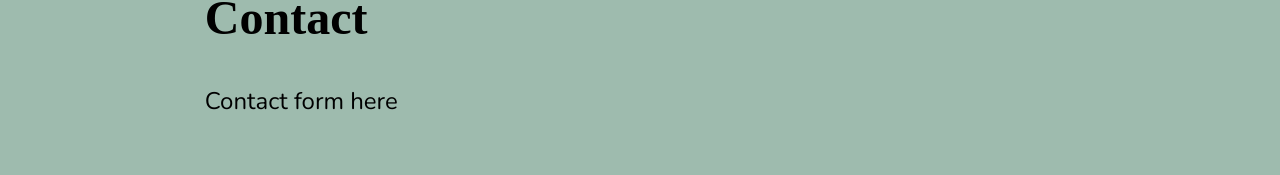
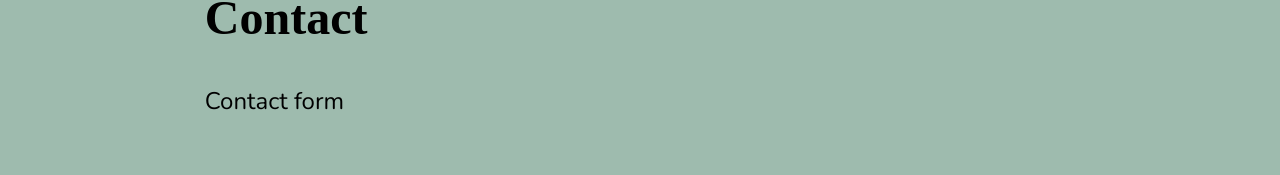
Before and after one commit to Pilchness/jobrook, a Next.js app: page /contact in a window 1280 px wide. Shown: the part 130-305 px from the top of the page. Built offline with nearby package versions, Linux system fonts and the light colour scheme; a web font is replaced by a local one.

Commit message:
pages/contact:

```diff
--- a/pages/contact.js
+++ b/pages/contact.js
@@ -19,7 +19,7 @@ export default function Booking() {
               <h1>Contact</h1>
             </header>
 
-            <p>Contact form here</p>
+            <p>Contact form</p>
           </section>
         </div>
       </main>
```
